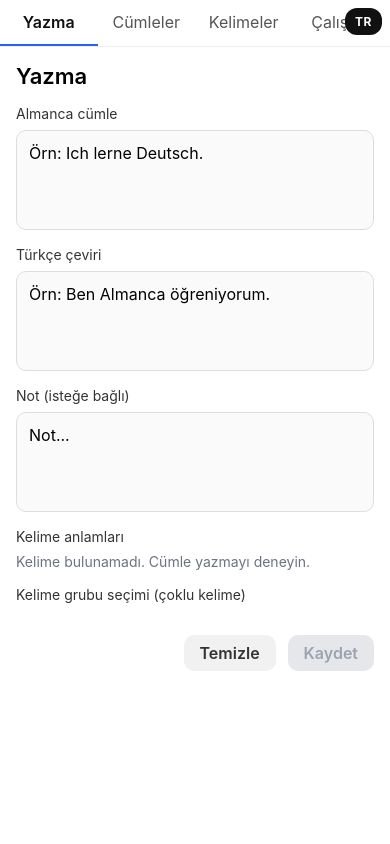
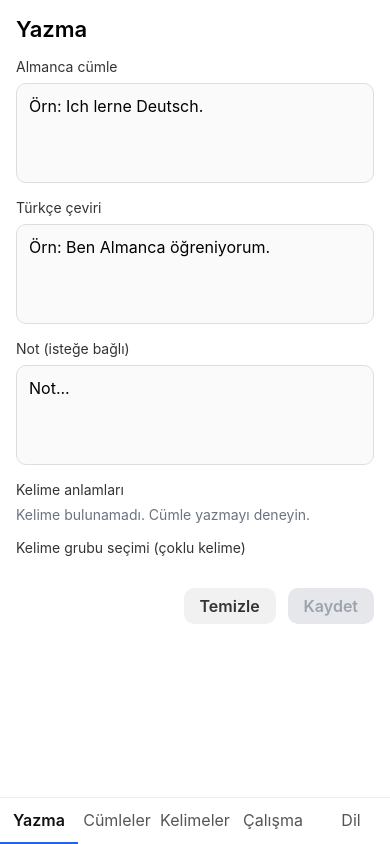
Before and after one commit to Sinanzaman/SatzListe, a React Native app: screen / in a window 390 px wide. Built offline with nearby package versions, Linux system fonts and the light colour scheme; what expo-localization would draw is missing.

Commit message:
bottombar ve dil eklendi

```diff
--- a/App.js
+++ b/App.js
@@ -133,7 +133,7 @@ function MainApp() {
   };
 
   // Ekranlar arası yatay kaydırma ile geçiş
-  const screenOrder = ['write', 'list', 'words', 'study'];
+  const screenOrder = ['write', 'list', 'words', 'study', 'lang'];
   const currentIndex = screenOrder.indexOf(screen);
   const panResponder = useMemo(
     () =>
@@ -234,6 +234,13 @@ function MainApp() {
 
   const toggleLanguage = async () => {
     const next = lang === 'tr' ? 'en' : 'tr';
+    setLang(next);
+    try { i18n.changeLanguage(next); } catch { }
+    try { await AsyncStorage.setItem('satzliste.lang', next); } catch { }
+  };
+
+  const changeLanguage = async (code) => {
+    const next = code === 'en' ? 'en' : 'tr';
     setLang(next);
     try { i18n.changeLanguage(next); } catch { }
     try { await AsyncStorage.setItem('satzliste.lang', next); } catch { }
@@ -522,29 +529,13 @@ function MainApp() {
   };
 
   return (
-    <SafeAreaView style={styles.safeArea} edges={['top']}>
+    <SafeAreaView style={styles.safeArea} edges={['top', 'bottom']}>
       <StatusBar style="auto" />
       <KeyboardAvoidingView
         style={styles.flex}
         behavior={Platform.select({ ios: 'padding', android: 'height' })}
       >
         <Animated.View style={[styles.flex, { transform: [{ translateX: screenShift }] }]} {...panResponder.panHandlers}>
-          {/* Basit üst bar: ekranlar arası geçiş */}
-          <View style={styles.topBar}>
-            <Pressable onPress={() => setScreen('write')} style={[styles.tab, screen === 'write' && styles.tabActive]}>
-              <Text style={[styles.tabText, screen === 'write' && styles.tabTextActive]}>{t('tabs.write')}</Text>
-            </Pressable>
-            <Pressable onPress={() => setScreen('list')} style={[styles.tab, screen === 'list' && styles.tabActive]}>
-              <Text style={[styles.tabText, screen === 'list' && styles.tabTextActive]}>{t('tabs.sentences')}</Text>
-            </Pressable>
-            <Pressable onPress={() => setScreen('words')} style={[styles.tab, screen === 'words' && styles.tabActive]}>
-              <Text style={[styles.tabText, screen === 'words' && styles.tabTextActive]}>{t('tabs.words')}</Text>
-            </Pressable>
-            <Pressable onPress={() => setScreen('study')} style={[styles.tab, screen === 'study' && styles.tabActive]}>
-              <Text style={[styles.tabText, screen === 'study' && styles.tabTextActive]}>{t('tabs.study')}</Text>
-            </Pressable>
-          </View>
-
           {!hydrated ? (
             <View style={[styles.container]}>
               <Text style={styles.muted}>{t('tabs.loading')}</Text>
@@ -896,6 +887,47 @@ function MainApp() {
                   </View>
                 )}
               </ScrollView>
+            ) : screen === 'lang' ? (
+              <ScrollView
+                style={styles.flex}
+                contentContainerStyle={[styles.container, styles.scrollContainer]}
+                keyboardShouldPersistTaps="handled"
+              >
+                <Text style={styles.title}>{t("label.languageSelection")}</Text>
+
+                <View style={styles.fieldGroup}>
+                  <Text style={styles.label}>{t("label.chooseLanguage")}</Text>
+                  <View style={{ flexDirection: "row", gap: 12 }}>
+                    <Pressable
+                      style={[styles.button, lang === "tr" ? styles.primary : styles.secondary]}
+                      onPress={() => changeLanguage("tr")}
+                    >
+                      <Text
+                        style={[
+                          styles.buttonText,
+                          lang === "tr" ? styles.primaryText : styles.secondaryText,
+                        ]}
+                      >
+                        {t("label.turkish")}
+                      </Text>
+                    </Pressable>
+
+                    <Pressable
+                      style={[styles.button, lang === "en" ? styles.primary : styles.secondary]}
+                      onPress={() => changeLanguage("en")}
+                    >
+                      <Text
+                        style={[
+                          styles.buttonText,
+                          lang === "en" ? styles.primaryText : styles.secondaryText,
+                        ]}
+                      >
+                        {t("label.english")}
+                      </Text>
+                    </Pressable>
+                  </View>
+                </View>
+              </ScrollView>
             ) : (
               // study
               <View style={styles.container}>
@@ -1060,9 +1092,24 @@ function MainApp() {
             )
           )}
         </Animated.View>
-        <Pressable onPress={toggleLanguage} style={styles.langFloating} accessibilityRole="button" accessibilityLabel="Toggle Language">
-          <Text style={styles.langToggleText}>{(lang || 'tr').toUpperCase()}</Text>
-        </Pressable>
+        {/* Alt bar: ekranlar arası geçiş */}
+        <View style={styles.bottomBar}>
+          <Pressable onPress={() => setScreen('write')} style={[styles.tab, screen === 'write' && styles.tabActive]}>
+            <Text style={[styles.tabText, screen === 'write' && styles.tabTextActive]}>{t('tabs.write')}</Text>
+          </Pressable>
+          <Pressable onPress={() => setScreen('list')} style={[styles.tab, screen === 'list' && styles.tabActive]}>
+            <Text style={[styles.tabText, screen === 'list' && styles.tabTextActive]}>{t('tabs.sentences')}</Text>
+          </Pressable>
+          <Pressable onPress={() => setScreen('words')} style={[styles.tab, screen === 'words' && styles.tabActive]}>
+            <Text style={[styles.tabText, screen === 'words' && styles.tabTextActive]}>{t('tabs.words')}</Text>
+          </Pressable>
+          <Pressable onPress={() => setScreen('study')} style={[styles.tab, screen === 'study' && styles.tabActive]}>
+            <Text style={[styles.tabText, screen === 'study' && styles.tabTextActive]}>{t('tabs.study')}</Text>
+          </Pressable>
+          <Pressable onPress={() => setScreen('lang')} style={[styles.tab, screen === 'lang' && styles.tabActive]}>
+            <Text style={[styles.tabText, screen === 'lang' && styles.tabTextActive]}>{lang === 'tr' ? 'Dil' : 'Language'}</Text>
+          </Pressable>
+        </View>
       </KeyboardAvoidingView>
     </SafeAreaView>
   );
@@ -1076,7 +1123,7 @@ const styles = StyleSheet.create({
   flex: { flex: 1 },
   scrollContainer: {
     flexGrow: 1,
-    paddingBottom: 24,
+    paddingBottom: 30,
   },
   container: {
     padding: 16,
@@ -1151,10 +1198,11 @@ const styles = StyleSheet.create({
   dangerText: {
     color: '#fff',
   },
-  topBar: {
+  bottomBar: {
     flexDirection: 'row',
-    borderBottomWidth: 1,
-    borderBottomColor: '#eee',
+    borderTopWidth: 1,
+    borderTopColor: '#eee',
+    backgroundColor: '#fff',
   },
   tab: {
     flex: 1,
@@ -1172,21 +1220,6 @@ const styles = StyleSheet.create({
   tabTextActive: {
     color: '#111',
     fontWeight: '600',
-  },
-  langFloating: {
-    position: 'absolute',
-    top: 8,
-    right: 8,
-    paddingHorizontal: 10,
-    paddingVertical: 6,
-    borderRadius: 12,
-    backgroundColor: '#111',
-  },
-  langToggleText: {
-    color: '#fff',
-    fontSize: 12,
-    fontWeight: '700',
-    letterSpacing: 0.5,
   },
   wordWrap: {
     flexDirection: 'row',
--- a/locales/en.json
+++ b/locales/en.json
@@ -18,7 +18,10 @@
     "turkish": "Turkish",
     "note": "Note",
     "search": "Search",
-    "wordMeaningFor": "\"{{word}}\" meaning"
+    "wordMeaningFor": "\"{{word}}\" meaning",
+    "languageSelection": "Language",
+    "chooseLanguage": "Choose language",
+    "english": "English"
   },
   "placeholder": {
     "german": "Ex: Ich lerne Deutsch.",
--- a/locales/tr.json
+++ b/locales/tr.json
@@ -18,7 +18,10 @@
     "turkish": "Türkçe",
     "note": "Not",
     "search": "Ara",
-    "wordMeaningFor": "\"{{word}}\" için anlam"
+    "wordMeaningFor": "\"{{word}}\" için anlam",
+    "languageSelection": "Dil Seçimi",
+    "chooseLanguage": "Dil seçin",
+    "english": "İngilizce"
   },
   "placeholder": {
     "german": "Örn: Ich lerne Deutsch.",
```
